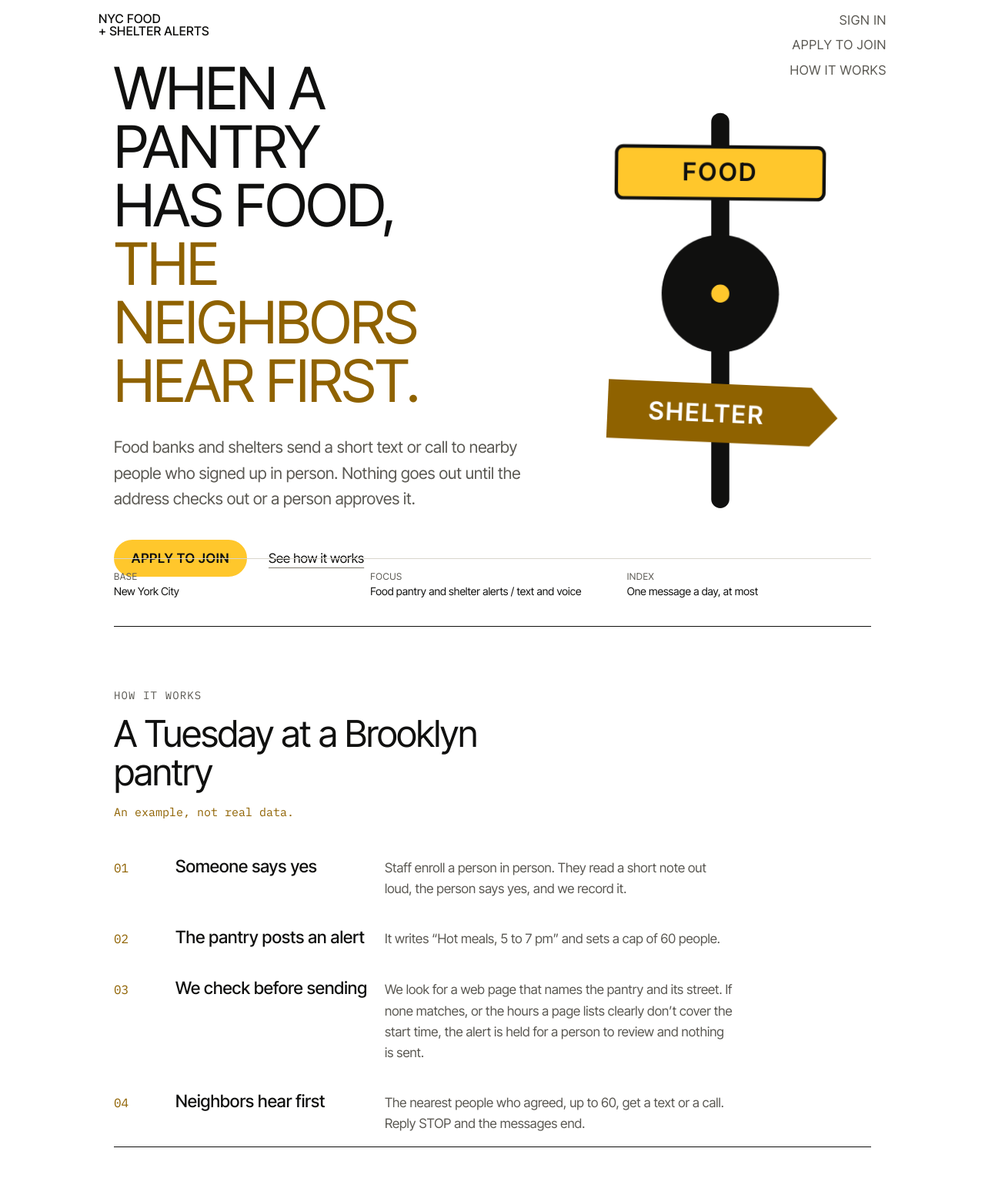
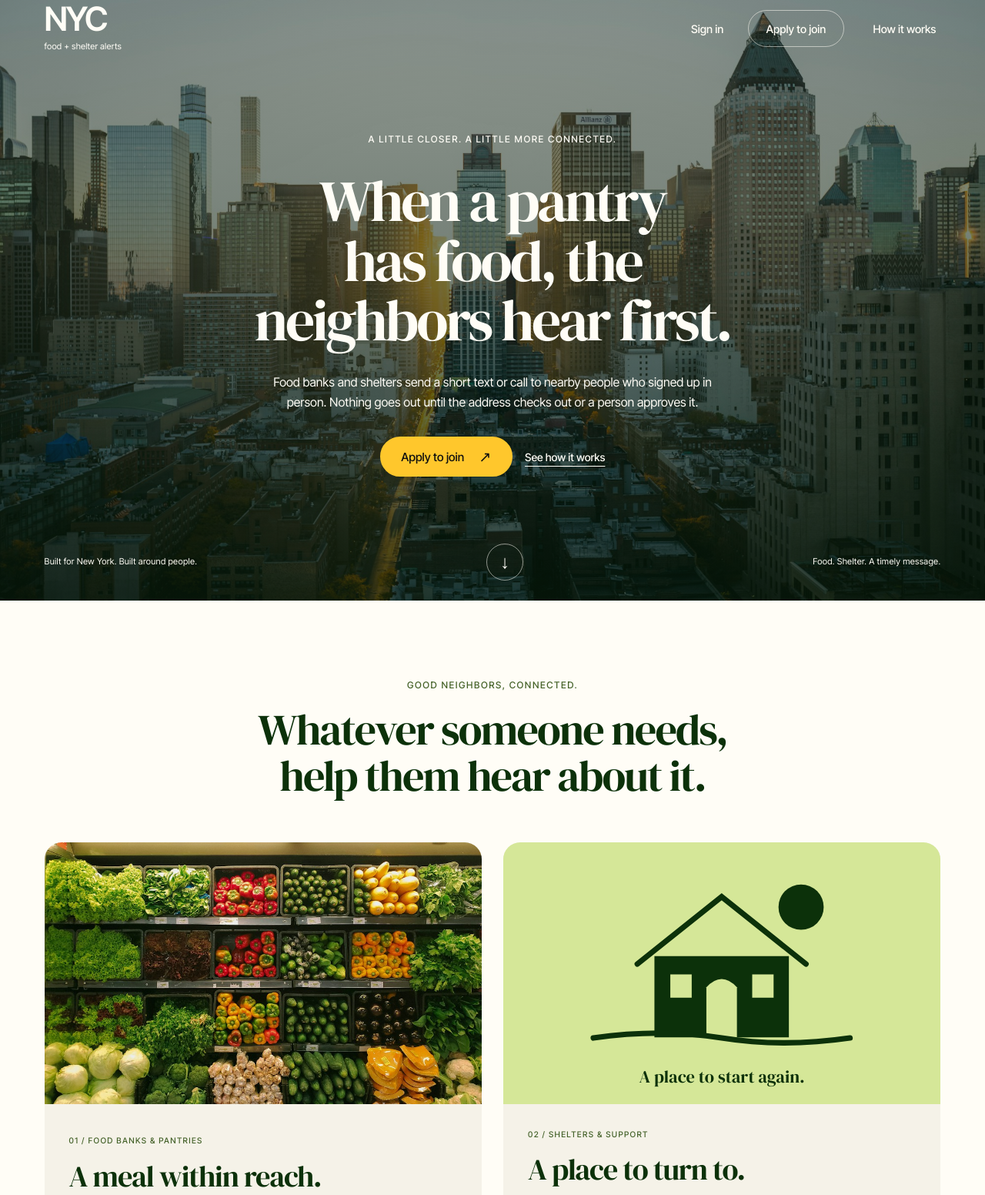
Before and after one commit to alexly0329-cpu/nyc-food-shelter-alerts, a website with bundled scripts: page public/index.html in a window 1280 px wide. Shown: the part 20-1572 px from the top of the page at 77% size. Built offline with nearby package versions, Linux system fonts and the light colour scheme; files whose address does not match are found by name.

Commit message:
Restyle landing with Huts-inspired photography and warm typography

```diff
--- a/public/index.html
+++ b/public/index.html
@@ -5,7 +5,7 @@
 <meta name="viewport" content="width=device-width, initial-scale=1">
 <title>NYC food and shelter alerts</title>
 <link rel="preconnect" href="https://fonts.googleapis.com">
-<link href="https://fonts.googleapis.com/css2?family=IBM+Plex+Mono:wght@400;500&family=Inter+Tight:wght@300;400;500;600&display=swap" rel="stylesheet">
+<link href="https://fonts.googleapis.com/css2?family=IBM+Plex+Mono:wght@400;500&family=DM+Serif+Display&family=Inter+Tight:wght@300;400;500;600&display=swap" rel="stylesheet">
 <link rel="stylesheet" href="/styles.css">
 </head>
 <body>
@@ -25,7 +25,7 @@
 <main class="view home" id="v-home">
   <div class="lp">
     <header class="lp-top">
-      <span class="wordmark">NYC food<br>+ shelter alerts</span>
+      <a class="wordmark" href="#home" aria-label="NYC food and shelter alerts home">NYC<span>food + shelter alerts</span></a>
       <nav class="lp-nav" aria-label="Account">
         <a href="#login">Sign in</a>
         <a href="#apply">Apply to join</a>
@@ -34,12 +34,8 @@
     </header>
 
     <section class="hero" aria-labelledby="heroH">
-      <svg class="pole" viewBox="0 0 240 360" role="img" aria-label="Street pole with a yellow food sign and a blue shelter sign">
-        <rect class="pole-bar" x="112" y="10" width="16" height="350" rx="8"/>
-        <g class="sign s1"><rect class="sign-y" x="28" y="40" width="184" height="46" rx="6"/><text class="sign-t" x="120" y="70" text-anchor="middle">FOOD</text></g>
-        <g class="sign s2"><circle class="sign-d" cx="120" cy="170" r="52"/><circle class="sign-dot" cx="120" cy="170" r="8"/></g>
-        <g class="sign s3"><polygon class="sign-i" points="20,250 200,250 224,276 200,302 20,302"/><text class="sign-w" x="108" y="284" text-anchor="middle">SHELTER</text></g>
-      </svg>
+      <img class="hero-photo" src="/images/nyc-neighborhood.jpg" alt="" fetchpriority="high" width="2000" height="1333">
+      <span class="hero-kicker">A little closer. A little more connected.</span>
       <div class="hero-in">
         <h1 id="heroH" tabindex="-1"><span>When a pantry has food,</span><span class="two">the neighbors hear first.</span></h1>
         <p class="sub">Food banks and shelters send a short text or call to nearby people who signed up in person. Nothing goes out until the address checks out or a person approves it.</p>
@@ -48,11 +44,22 @@
           <button class="textlink" type="button" data-scroll="story">See how it works</button>
         </div>
       </div>
-      <dl class="meta">
-        <div><dt>Base</dt><dd>New York City</dd></div>
-        <div><dt>Focus</dt><dd>Food pantry and shelter alerts / text and voice</dd></div>
-        <div><dt>Index</dt><dd>One message a day, at most</dd></div>
-      </dl>
+      <div class="hero-bottom"><span>Built for New York. Built around people.</span><button type="button" data-scroll="places" aria-label="Explore the network">↓</button><span>Food. Shelter. A timely message.</span></div>
+    </section>
+
+    <section class="places" id="places" aria-labelledby="placesH">
+      <span class="eyebrow">Good neighbors, connected.</span>
+      <h2 id="placesH" tabindex="-1">Whatever someone needs,<br>help them hear about it.</h2>
+      <div class="place-grid">
+        <article class="place-card">
+          <img src="/images/food-market.jpg" alt="Fresh produce at a neighborhood market" loading="lazy" width="1000" height="667">
+          <div class="place-copy"><span class="eyebrow">01 / Food banks &amp; pantries</span><h3>A meal within reach.</h3><p>When food is available, let nearby people who signed up know. A short text. A timely call. A little less distance between a meal and a neighbor.</p><button class="textlink" type="button" data-scroll="story">How alerts work <span aria-hidden="true">↗</span></button></div>
+        </article>
+        <article class="place-card">
+          <div class="shelter-art" aria-hidden="true"><svg viewBox="0 0 500 340"><circle cx="380" cy="82" r="37"/><path class="roof" d="M112 175L250 65L388 175"/><path class="house" d="M140 162V295H360V162"/><path class="door" d="M225 295V213Q250 186 275 213V295"/><path class="window" d="M166 192H201V230H166ZM300 192H335V230H300Z"/><path class="ground" d="M40 296Q150 280 250 296T460 296"/></svg><span>A place to start again.</span></div>
+          <div class="place-copy"><span class="eyebrow">02 / Shelters &amp; support</span><h3>A place to turn to.</h3><p>Help nearby neighbors hear about shelter availability. Reach only the people who agreed, with a message that respects their privacy.</p><button class="textlink" type="button" data-scroll="rules">Our commitments <span aria-hidden="true">↗</span></button></div>
+        </article>
+      </div>
     </section>
 
     <section class="sec" id="story" aria-labelledby="storyH">
@@ -67,9 +74,9 @@
       </ol>
     </section>
 
-    <section class="sec" aria-labelledby="rulesH">
+    <section class="sec" id="rules" aria-labelledby="rulesH">
       <span class="label">The rules</span>
-      <h2 id="rulesH">What this will never do</h2>
+      <h2 id="rulesH" tabindex="-1">What this will never do</h2>
       <ul class="rules">
         <li><span class="tag">Never</span><span>send an alert whose address we couldn&rsquo;t confirm, unless a person has reviewed and approved it.</span></li>
         <li><span class="tag">Never</span><span>message more people than the cap.</span></li>
--- a/public/styles.css
+++ b/public/styles.css
@@ -1,10 +1,10 @@
 :root{
-  --bg:#FFFFFF; --surface:#F7F5EF; --surface-2:#EFECE3;
-  --text:#10100F; --muted:#5A5852; --blue:#8F6200;
+  --bg:#FFFDF6; --surface:#F5F2E8; --surface-2:#EBEEDD;
+  --text:#0C310A; --muted:#505947; --blue:#436128;
   --rule:#D9D6CC;   /* decorative dividers only */
   --edge:#7D796E;   /* borders of inputs, buttons and other controls (3:1 or better) */
   --accent:#FFC72C; --on-accent:#10100F;  /* yellow fills only: never text on white */
-  --accent-ink:#8F6200;  /* brass: accent as text or thin lines on light */
+  --accent-ink:#436128;  /* brass: accent as text or thin lines on light */
   --link:#7A5400; --ok:#14693F; --bad:#B3261E;
   --sans:'Inter Tight',system-ui,sans-serif; --mono:'IBM Plex Mono',ui-monospace,monospace;
   --nav-h:68px;
@@ -163,76 +163,47 @@ nav.main a[data-role=admin]{min-width:0}
 .actions[hidden]{display:none}
 #providerFilter .choices{grid-template-columns:repeat(3,1fr)}
 
-/* landing page */
-.view.home{max-width:none;padding:0}
-.view.home.on{display:block}
-.lp{max-width:64rem;margin:0 auto;padding:0 1.25rem}
-.lp-top{display:flex;flex-wrap:wrap;align-items:center;justify-content:space-between;gap:.75rem 1rem;padding-top:1.25rem;padding-bottom:1.25rem}
-.lp .wordmark{font:400 .9375rem var(--mono);letter-spacing:.02em;color:var(--text)}
-.lp-top .pills{display:flex;gap:.6rem}
-.lp .btn{min-height:48px;padding:.5rem 1.3rem}
-.hero{min-height:calc(100vh - 5.5rem);display:flex;flex-direction:column;justify-content:center;padding-bottom:4rem}
-.hero h1{font-size:clamp(2.3rem,7.2vw,4.75rem);line-height:1;letter-spacing:-.02em;text-transform:uppercase;font-weight:400}
-.hero h1 span{display:block;text-wrap:balance}
-.hero h1 .two{color:var(--blue)}
-.hero .sub{font-size:clamp(1.0625rem,2.2vw,1.3125rem);color:var(--muted);max-width:36rem;margin:2rem 0 2.25rem}
-.hero .cta{display:flex;flex-wrap:wrap;align-items:center;gap:.75rem 1.5rem}
-.textlink{background:none;border:0;padding:0 .25rem;min-height:48px;font:400 1.0625rem var(--sans);color:var(--text);text-decoration:underline;text-decoration-color:var(--edge);text-underline-offset:.35em;cursor:pointer}
-.textlink:hover{text-decoration-color:var(--text)}
-.hero-in{animation:fadein .9s ease-out both}
-@keyframes fadein{from{opacity:0;transform:translateY(8px)}to{opacity:1;transform:none}}
-.sec{padding:5rem 0 1rem;border-top:1px solid var(--text)}
-.sec .label{display:block;font:400 .875rem var(--mono);letter-spacing:.08em;text-transform:uppercase;color:var(--muted);margin-bottom:1rem}
-.sec h2{font-size:clamp(1.9rem,5vw,3rem);letter-spacing:-.02em;max-width:22ch}
-.sec h2:focus{outline:none}
-.sec .eg{font:400 .9375rem var(--mono);color:var(--blue);margin:1rem 0 0}
-.steps{list-style:none;margin:3rem 0 0;padding:0;display:grid;gap:2.25rem}
-.steps li{display:grid;grid-template-columns:3rem 1fr;gap:.25rem 1rem}
-.steps .num{font:400 1rem/1.9 var(--mono);color:var(--accent-ink)}
-.steps h3{font-size:1.4rem;font-weight:500}
-.steps p{grid-column:2;color:var(--muted);margin:.35rem 0 0;max-width:46ch}
-.rules{list-style:none;margin:2.5rem 0 0;padding:0;border-top:1px solid var(--rule)}
-.rules li{display:grid;gap:.15rem 1.25rem;padding:1.1rem 0;border-bottom:1px solid var(--rule)}
-.rules .tag{font:400 .875rem var(--mono);letter-spacing:.08em;text-transform:uppercase;color:var(--accent-ink);padding-top:.25rem}
-.closer{padding:6rem 0 5rem}
-.closer h2{font-size:clamp(2rem,6vw,3.5rem);letter-spacing:-.02em;max-width:18ch}
-.closer .cta{display:flex;flex-wrap:wrap;gap:.75rem;margin-top:2rem}
-.lp-foot{border-top:1px solid var(--rule);padding:1.5rem 0 2.5rem;font:400 .875rem/1.7 var(--mono);color:var(--muted)}
-.lp-foot p{margin:0;max-width:none}
-.lp-foot a{color:var(--link);overflow-wrap:anywhere}
-@media (min-width:700px){
-  .steps li{grid-template-columns:4rem 16rem 1fr;align-items:baseline}
-  .steps p{grid-column:3;margin:0}
-  .rules li{grid-template-columns:7rem 1fr;align-items:baseline}
-}
+/* Huts reference: full-bleed landscape, expressive serif, cream and forest sections. */
+:root{--display:'DM Serif Display',Georgia,serif;--gutter:clamp(22px,4.5vw,72px)}
+.view.home{max-width:none;padding:0}.view.home.on{display:block}
+.lp{overflow:clip}
+.lp-top{position:absolute;inset:0 0 auto;z-index:2;display:flex;align-items:center;justify-content:space-between;gap:1.5rem;padding:26px var(--gutter);color:var(--bg)}
+.lp .wordmark{font:600 2.7rem/.85 var(--sans);letter-spacing:-.06em;color:inherit;text-decoration:none}
+.wordmark span{display:block;font:400 .7rem/1.4 var(--sans);letter-spacing:.02em;margin-top:.65rem}
+.lp-nav{display:flex;align-items:center;gap:2rem}.lp-nav a,.lp-nav button{color:inherit;font:500 .9rem var(--sans);text-decoration:none;min-height:48px;display:inline-flex;align-items:center;background:none;border:0;cursor:pointer}
+.lp-nav a[href="#apply"]{border:1px solid #fffdf688;border-radius:999px;padding:0 1.4rem}
+.lp-nav a:hover,.lp-nav button:hover{text-decoration:underline;text-underline-offset:5px}
+.hero{position:relative;min-height:780px;min-height:max(760px,100svh);isolation:isolate;display:flex;flex-direction:column;align-items:center;justify-content:center;text-align:center;color:var(--bg);padding:150px var(--gutter) 120px;background:#203120}
+.hero:before{content:"";position:absolute;inset:0;background:linear-gradient(180deg,#071b0b70,#071b0b94 55%,#071b0bbd);z-index:-1}
+.hero-photo{position:absolute;inset:0;width:100%;height:100%;object-fit:cover;z-index:-2}
+.hero-kicker,.eyebrow{font-size:.75rem;text-transform:uppercase;letter-spacing:.13em;font-weight:500}
+.hero-kicker{margin-bottom:2rem}.hero-in{width:100%;max-width:980px;animation:fadein .8s ease-out both}
+.hero h1{font:400 clamp(2.8rem,5.9vw,6.1rem)/1.03 var(--display);letter-spacing:-.045em;margin:0 auto;max-width:18ch;text-wrap:balance}
+.hero h1 span{display:inline}.hero h1 .two:before{content:" "}.hero h1 .two{color:inherit}
+.hero .sub{font-size:1rem;line-height:1.6;max-width:39rem;margin:1.8rem auto 2rem;color:var(--bg)}
+.cta{display:flex;flex-wrap:wrap;gap:1rem;align-items:center}.hero .cta{justify-content:center}
+.lp .btn{min-height:52px;text-transform:none;font-weight:500;letter-spacing:0;padding:.7rem 1.6rem;font-size:.95rem}
+.lp .btn:after{content:"↗";margin-left:1.2rem;font-size:1.2rem}.lp .btn:hover{transform:translateY(-2px)}
+.textlink{font:500 1rem var(--sans);border:0;background:none;min-height:48px;padding:0;color:inherit;text-decoration:underline;text-underline-offset:6px;cursor:pointer}
+.textlink span{margin-left:1rem}.hero .textlink{font-size:.875rem}.hero :focus-visible,.lp-top :focus-visible{outline-color:var(--accent)}
+.hero-bottom{position:absolute;inset:auto var(--gutter) 26px;display:flex;align-items:center;justify-content:space-between;gap:1rem;font-size:.7rem;letter-spacing:.03em}
+.hero-bottom button{background:none;border:1px solid #fffdf688;border-radius:50%;color:inherit;width:48px;height:48px;font-size:1.5rem;cursor:pointer}
+.places{padding:100px var(--gutter) 110px;text-align:center}.eyebrow{display:block;color:var(--accent-ink);margin-bottom:1.2rem}
+.lp h2{font:400 clamp(2.3rem,4.4vw,4.6rem)/1.06 var(--display);letter-spacing:-.035em;text-wrap:balance}
+.place-grid{display:grid;grid-template-columns:1fr 1fr;gap:28px;max-width:1240px;margin:3.5rem auto 0;text-align:left}
+.place-card{overflow:hidden;border-radius:22px;background:var(--surface)}.place-card>img,.shelter-art{height:340px;width:100%;object-fit:cover}
+.place-card>img{transition:transform .6s}.place-card:hover>img{transform:scale(1.025)}
+.place-copy{padding:32px}.place-copy h3{font:400 clamp(1.8rem,3vw,2.65rem)/1.1 var(--display);letter-spacing:-.03em;margin-bottom:1rem}
+.place-copy .eyebrow{font-size:.65rem;margin-bottom:1rem}.place-copy p{color:var(--muted);font-size:1rem;line-height:1.65}
+.shelter-art{background:#D5E798;display:flex;flex-direction:column;align-items:center;justify-content:center}.shelter-art svg{height:270px;width:90%;fill:var(--text)}.shelter-art span{font:400 1.4rem var(--display)}
+.shelter-art .roof,.shelter-art .ground{fill:none;stroke:var(--text);stroke-width:9;stroke-linecap:round}.shelter-art .house{fill:var(--text)}.shelter-art .door,.shelter-art .window{fill:#D5E798}
+.sec{padding:100px var(--gutter)}.sec .label{display:block;font-size:.75rem;letter-spacing:.13em;text-transform:uppercase;margin-bottom:1.5rem}.sec h2{max-width:20ch}.sec .eg{font-size:.875rem;color:var(--muted);margin-top:1rem}
+#story{background:var(--surface-2)}.steps{list-style:none;margin:3.5rem 0 0;padding:0;display:grid;grid-template-columns:repeat(4,1fr);gap:32px}.steps li{border-top:1px solid #0c310a40;padding-top:1.3rem}.steps .num{font:400 2.5rem var(--display);color:var(--accent-ink)}.steps h3{font:400 1.65rem/1.15 var(--display);margin:1.3rem 0 .8rem}.steps p{font-size:.95rem;color:var(--muted)}
+#rules{display:grid;grid-template-columns:1fr 1.25fr;gap:0 5rem}#rules .label{grid-column:1/-1}#rules h2{align-self:start}.rules{list-style:none;padding:0;margin:0}.rules li{display:grid;grid-template-columns:4rem 1fr;gap:1rem;padding:1.3rem 0;border-bottom:1px solid var(--rule);font-size:1rem}.rules li:first-child{padding-top:0}.rules .tag{font-size:.7rem;letter-spacing:.1em;text-transform:uppercase;padding-top:.3rem;color:var(--accent-ink)}
+.closer{background:var(--text);color:var(--bg);text-align:center;padding:110px var(--gutter)}.closer h2{max-width:19ch;margin:auto}.closer .cta{justify-content:center;margin-top:2.5rem}.closer .btn.plain{color:var(--bg);border-color:#fffdf699}.closer .btn.plain:hover{background:#244622}.closer :focus-visible{outline-color:var(--accent)}
+.lp-foot{background:var(--text);color:var(--bg);border-top:1px solid #fffdf633;padding:30px var(--gutter);display:flex;justify-content:space-between;gap:1rem;font-size:.75rem}.lp-foot p{margin:0;max-width:48ch}.lp-foot a{color:inherit;overflow-wrap:anywhere}
+@keyframes fadein{from{opacity:0;transform:translateY(12px)}to{opacity:1;transform:none}}
 .hint .apply-link{display:inline;min-height:0;padding:0}
-@media (min-width:600px){form>.btn{justify-self:start;min-width:14rem}}
-
-/* hero street-pole illustration (original, CSS only) */
-.hero{position:relative}
-.pole{display:none;position:absolute;right:2%;top:50%;width:min(22rem,34vw);transform:translateY(-50%)}
-.pole-bar{fill:var(--text)}
-.sign-y{fill:var(--accent);stroke:var(--text);stroke-width:3}
-.sign-t,.sign-w{font:600 22px var(--sans);letter-spacing:.08em}
-.sign-t{fill:var(--text)} .sign-w{fill:#fff}
-.sign-d{fill:var(--text)} .sign-dot{fill:var(--accent)}
-.sign-i{fill:var(--accent-ink)}
-.sign{transform-box:fill-box;transform-origin:center;animation:sway 6s ease-in-out infinite}
-.s2{animation-delay:-2s} .s3{animation-delay:-4s}
-@keyframes sway{50%{transform:rotate(2.5deg)}}
-@media (min-width:860px){.pole{display:block}.hero-in{max-width:34rem}}
-
-/* hirotos.com-inspired chrome: corner brand, stacked tiny nav, bottom facts strip (original copy) */
-.lp{position:relative}
-.lp-top{position:absolute;inset:var(--gy) 0 auto 0;z-index:5;align-items:flex-start;padding:0;pointer-events:none}
-.lp-top>*{pointer-events:auto}
-:root{--gx:clamp(14px,2.6vw,44px);--gy:clamp(18px,2.8vw,40px)}
-.lp .wordmark{font:500 clamp(13px,1vw + .4rem,16px)/1 var(--sans);letter-spacing:.02em;text-transform:uppercase}
-.lp-nav{display:flex;flex-direction:column;align-items:flex-end;gap:8px}
-.lp-nav a,.lp-nav button{appearance:none;background:none;border:0;padding:2px 0 3px;min-width:74px;min-height:24px;text-align:right;text-transform:uppercase;letter-spacing:.045em;font:400 max(12px,.8vw + .4rem)/1 var(--sans);color:var(--muted);text-decoration:none;cursor:pointer;transition:color .18s,transform .18s}
-.lp-nav a:hover,.lp-nav button:hover{color:var(--text);transform:translateX(-2px)}
-.hero{min-height:100vh;padding-top:6rem}
-.meta{position:absolute;left:0;right:0;bottom:var(--gy);display:grid;grid-template-columns:repeat(3,1fr);gap:1rem;margin:0;padding-top:.9rem;border-top:1px solid var(--rule)}
-.meta dt{font:400 .75rem var(--sans);letter-spacing:.045em;text-transform:uppercase;color:var(--muted)}
-.meta dd{margin:.2rem 0 0;font-size:.875rem;line-height:1.3}
-@media (max-width:640px){.meta{grid-template-columns:1fr;position:static;margin-top:2.5rem}}
+@media(min-width:600px){form>.btn{justify-self:start;min-width:14rem}}
+@media(max-width:900px){.steps{grid-template-columns:1fr 1fr}#rules{grid-template-columns:1fr;gap:2rem}.lp-nav{gap:1rem}.place-card>img,.shelter-art{height:280px}}
+@media(max-width:600px){.lp-top{padding-top:22px;align-items:flex-start}.lp .wordmark{font-size:2.2rem}.lp-nav{gap:.75rem;flex-wrap:wrap;justify-content:flex-end;max-width:220px}.lp-nav button{display:none}.lp-nav a{font-size:.8rem}.lp-nav a[href="#apply"]{padding:0 .9rem;min-height:42px}.hero{min-height:800px;padding-top:160px}.hero-kicker{font-size:.6rem}.hero h1{font-size:3rem}.hero .sub{font-size:.95rem}.hero-bottom{justify-content:center}.hero-bottom span{display:none}.places,.sec{padding:70px var(--gutter)}.place-grid{grid-template-columns:1fr;gap:24px;margin-top:2.5rem}.place-copy{padding:26px}.steps{grid-template-columns:1fr;gap:25px}.steps li{display:grid;grid-template-columns:3rem 1fr;gap:0 1rem}.steps h3{margin:.6rem 0 1rem}.steps p{grid-column:2}.closer{padding:80px var(--gutter)}.lp-foot{flex-direction:column}.rules li{grid-template-columns:3.5rem 1fr;gap:.5rem}}
```
Also changed, not shown: public/images/food-market.jpg (added), public/images/nyc-neighborhood.jpg (added).
